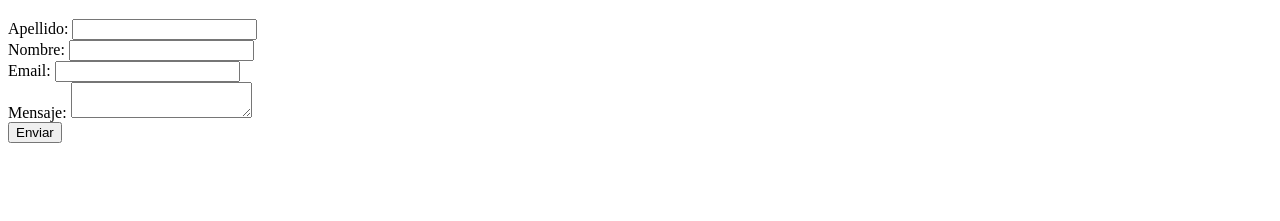
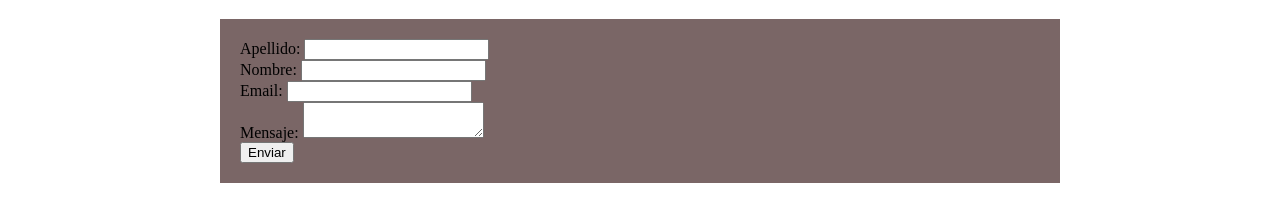
Before and after one commit to ArielLFC/ArielLFC.github.io, a plain HTML site: page FormularioContacto.html in a window 1280 px wide. Shown: the part 61-282 px from the top of the page. Drawn offline with Linux system fonts and the light colour scheme.

Commit message:
Update FormularioContacto.html

```diff
--- a/FormularioContacto.html
+++ b/FormularioContacto.html
@@ -9,6 +9,7 @@
 </head>
   <body>
     <h1>Contacto</h1>
+      <div id="container">
     <form>
       <label for="nombre">Apellido:</label>
       <input type="text" id="apellido" name="apellido" required><br>
```
